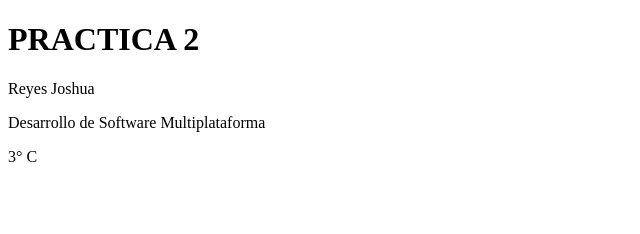
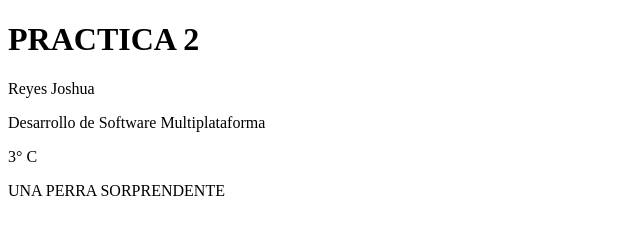
Before and after one commit to JoshRey0/practica2, a plain HTML site: page index.html in a window 1280 px wide. Shown: the whole page, without its empty margins (0-640 px from the left). Drawn offline with Linux system fonts and the light colour scheme.

Commit message:
[UPDATE]indexHTML

```diff
--- a/index.html
+++ b/index.html
@@ -11,5 +11,6 @@
     <P>Reyes Joshua</P>
     <p>Desarrollo de Software Multiplataforma</p>
     <p>3° C</p>
+    <p>UNA PERRA SORPRENDENTE</p>
 </body>
 </html>
```
